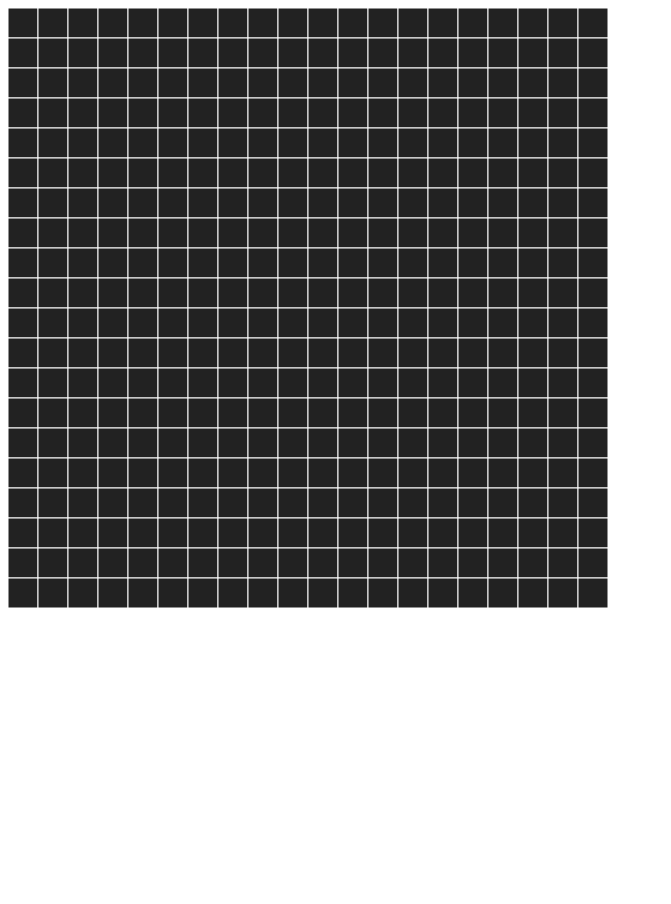
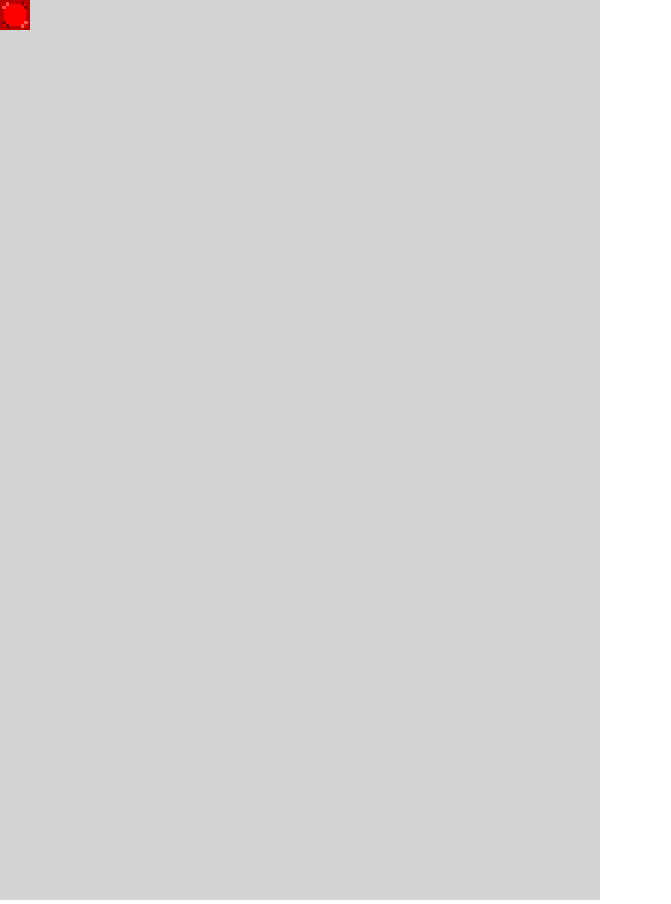
Before and after one commit to Mythius/Blockus, a plain HTML site: page site/index.html in a window 1280 px wide. Shown: the whole page, without its empty margins (0-671 px from the left). Before the commit the page ends 800 px from the top, so only its background shows below. Drawn offline with nearby package versions, Linux system fonts and the light colour scheme.

Commit message:
created all the blocks

```diff
--- a/site/index.html
+++ b/site/index.html
@@ -9,7 +9,11 @@
 	<script src="helpers.js"></script>
 	<script src="grid.js"></script>
 	<script src="sprite.js"></script>
+	<script src="input.js"></script>
 	<style>
+		body{
+			margin: 0;
+		}
 		canvas{
 			background-color: lightgray;
 /*			width: 100%;*/
@@ -17,14 +21,166 @@
 	</style>
 </head>
 <body>
-	<canvas width=600 height=600></canvas>
+	<canvas width=600 height=900></canvas>
 	<script>
 		const canvas = obj('canvas');
 		const ctx = canvas.getContext('2d');
 
 
 		var board = new Grid(20,20,600/20);
-		board.draw_boxes();
+		var my_pieces = [];
+
+		mouse.start(canvas);
+		keys.start();
+
+		class Piece{
+			constructor(code,color='red'){
+				let data = [];
+				let c = 0;
+				this.x = 0;
+				this.y = 0;
+				for(let i=0;i<5;i++) data.push(new Array(5).fill(false));
+				for(let i=0;i<5;i++){
+					for(let j=0;j<5;j++){
+						if(c>code.length) break;
+						let char = code[c++];
+						if(char=='x'){
+							data[j][i]=true;
+						} else {
+							j += Number(char)-1;
+						}
+					}
+				}
+				this.data = data;
+				this.color = color;
+			}
+			rotate(){
+				let nd = [];
+				for(let i=0;i<5;i++) nd.push(new Array(5));
+				for(let i=0;i<5;i++){
+					for(let j=0;j<5;j++){
+						nd[4-j][i] = this.data[i][j];
+					}
+				}
+				this.data = nd;
+			}
+			flip(){
+				let nd = [];
+				for(let i=0;i<5;i++) nd.push(new Array(5));
+				for(let i=0;i<5;i++){
+					for(let j=0;j<5;j++){
+						nd[i][4-j] = this.data[i][j];
+					}
+				}
+				this.data = nd;
+			}
+			setPos(x,y){
+				this.x = x;
+				this.y = y;
+			}
+			draw(board){
+				let p = this;
+				let x = p.x;
+				let y = p.y;
+				for(let i=0;i<5;i++){
+					for(let j=0;j<5;j++){
+						let t = board.getTileAt(x+i,y+j);
+						if(!t) continue;
+						if(p.data[i][j]){
+							t.color = p.color;
+						} else {
+							// t.color = 'blue';
+						}
+					}
+				}
+			}
+		}
+
+		var imgs = {};
+		let colors = ['red'];
+		for(let c of colors){
+			let i = new Image;
+			i.src = c+'.png';
+			imgs[c]=i;
+		}
+
+		Tile.prototype.draw = function(){
+			let ct = this.getCenter();
+			let w2 = this.grid.scale/2;
+			if(this.color in imgs) ctx.drawImage(imgs[this.color],ct.x-w2,ct.y-w2,w2*2,w2*2);
+			// else this.draw_box();
+		}
+		Grid.prototype.draw = function(){
+			this.forEach(tile=>{
+				tile.draw();
+			})
+		}
+
+		my_pieces = generatePieces('red');
+
+		function generatePieces(color){
+			let pieces = [];
+			pieces.push(new Piece('552x',color));
+			pieces.push(new Piece('551xx',color));
+			pieces.push(new Piece('551xxx',color));
+			pieces.push(new Piece('551xx32x',color));
+			pieces.push(new Piece('51xx22xx',color));
+			pieces.push(new Piece('55xxxx',color));
+			pieces.push(new Piece('51xx22x22x',color));
+			pieces.push(new Piece('52x31xxx',color));
+			pieces.push(new Piece('52xx12xx',color));
+			pieces.push(new Piece('51xxx12xx',color));
+			pieces.push(new Piece('55xxxxx',color));
+			pieces.push(new Piece('55xxxx13x',color));
+			pieces.push(new Piece('51x1x11xxx',color));
+			pieces.push(new Piece('51x31xxx12x',color));
+			pieces.push(new Piece('52x21xxx12x',color));
+			pieces.push(new Piece('51x31xxx13x',color));
+			pieces.push(new Piece('51xx22xx13x',color));
+			pieces.push(new Piece('51xx22xxx',color));
+			pieces.push(new Piece('51xxx13x13x',color));
+			pieces.push(new Piece('51xxx12x22x',color));
+			pieces.push(new Piece('52x21xxxx',color));
+			return pieces;
+		}
+
+		let cur_piece = 0;
+
+		var placed_pieces = [];
+
+		function main(){
+			setTimeout(main,1000/30);
+			ctx.clearRect(-2,-2,canvas.width+2,canvas.height+2);
+			let at = board.getActiveTile();
+			if(!at){at={x:0,y:0}};
+			board.forEach(tile=>{tile.color='#222'});
+			let piece = my_pieces[cur_piece%my_pieces.length];
+			if(piece){
+				piece.setPos(at.x-2,at.y-2);
+				piece.draw(board);
+			}
+			for(let pp of placed_pieces) pp.draw(board);
+			board.draw();
+			if(mouse.down && piece){
+				let ix = cur_piece%my_pieces.length;
+				placed_pieces.push(my_pieces.splice(ix,1)[0]);
+				mouse.down = false;
+			}
+			if(mouse.right){
+				cur_piece++;
+				mouse.right = false;
+			}
+			if(keys.down(' ')){
+				my_pieces[cur_piece%my_pieces.length]?.flip();
+				keys.keys[' ']=false;
+			}
+		}
+
+		document.on('wheel',e=>{
+			my_pieces[cur_piece%my_pieces.length]?.rotate();
+		})
+
+		main();
 
 
 
```
Also changed, not shown: site/#222.png (added), site/red.png (added).
